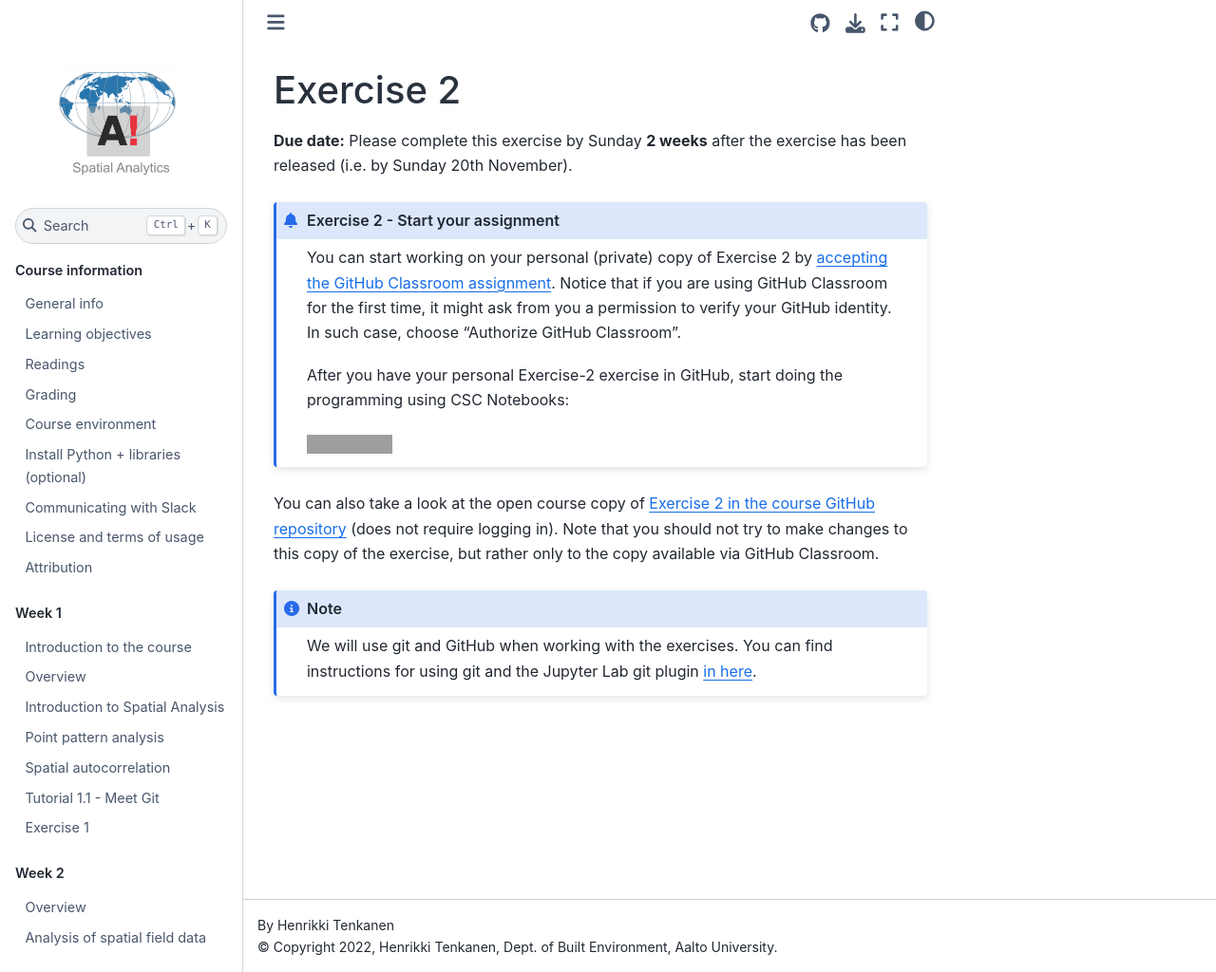
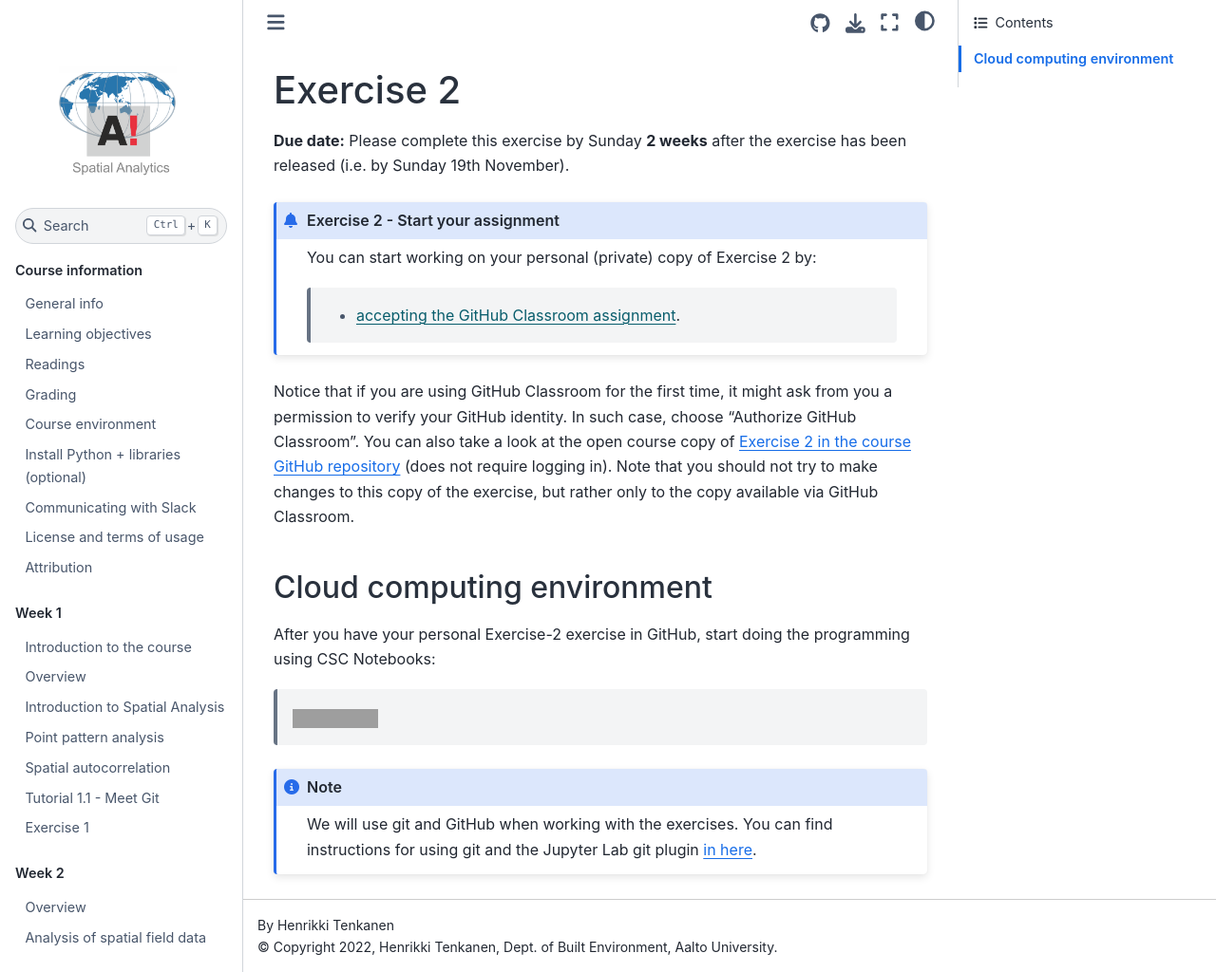
Before and after one commit to AaltoGIS/Spatial-Analytics, a Sphinx documentation site: the page built from source/lessons/L2/exercise-2.rst, in a window 1280 px wide and 1024 px high. Shown: the whole window at 95% size. Built offline with Sphinx 7.4.7 and the Sphinx Book theme 1.1.4, drawn with Linux system fonts in a browser that asks for light colours; pages that are not in the unit, such as notebooks, are missing from menus; grey boxes are pictures that could not be loaded.

Commit message:
Update Exercise 2

```diff
--- a/source/lessons/L2/exercise-2.rst
+++ b/source/lessons/L2/exercise-2.rst
@@ -1,20 +1,25 @@
 Exercise 2
 ==========
 
-**Due date:** Please complete this exercise by Sunday **2 weeks** after the exercise has been released (i.e. by Sunday 20th November).
+**Due date:** Please complete this exercise by Sunday **2 weeks** after the exercise has been released (i.e. by Sunday 19th November).
 
 .. admonition:: Exercise 2 - Start your assignment
 
-    You can start working on your personal (private) copy of Exercise 2 by `accepting the GitHub Classroom assignment <https://classroom.github.com/a/cd8_qLCt>`__. Notice that if you are using
-    GitHub Classroom for the first time, it might ask from you a permission to verify your GitHub identity. In such case, choose "Authorize GitHub Classroom".
+    You can start working on your personal (private) copy of Exercise 2 by:
 
-    After you have your personal Exercise-2 exercise in GitHub, start doing the programming using CSC Notebooks:
+      - `accepting the GitHub Classroom assignment <https://classroom.github.com/a/HibvOsCz>`__.
+
+Notice that if you are using GitHub Classroom for the first time, it might ask from you a permission to verify your GitHub identity.
+In such case, choose "Authorize GitHub Classroom". You can also take a look at the open course copy of `Exercise 2 in the course GitHub repository <https://github.com/Spatial-Analytics-2023/Exercise-2>`__ (does not require logging in).
+Note that you should not try to make changes to this copy of the exercise, but rather only to the copy available via GitHub Classroom.
+
+Cloud computing environment
+---------------------------
+
+After you have your personal Exercise-2 exercise in GitHub, start doing the programming using CSC Notebooks:
 
     .. image:: https://img.shields.io/badge/launch-CSC%20notebook-blue.svg
         :target: https://notebooks.csc.fi
-
-You can also take a look at the open course copy of `Exercise 2 in the course GitHub repository <https://github.com/Spatial-Analytics-2022/Exercise-2>`__ (does not require logging in).
-Note that you should not try to make changes to this copy of the exercise, but rather only to the copy available via GitHub Classroom.
 
 .. note::
 
```
